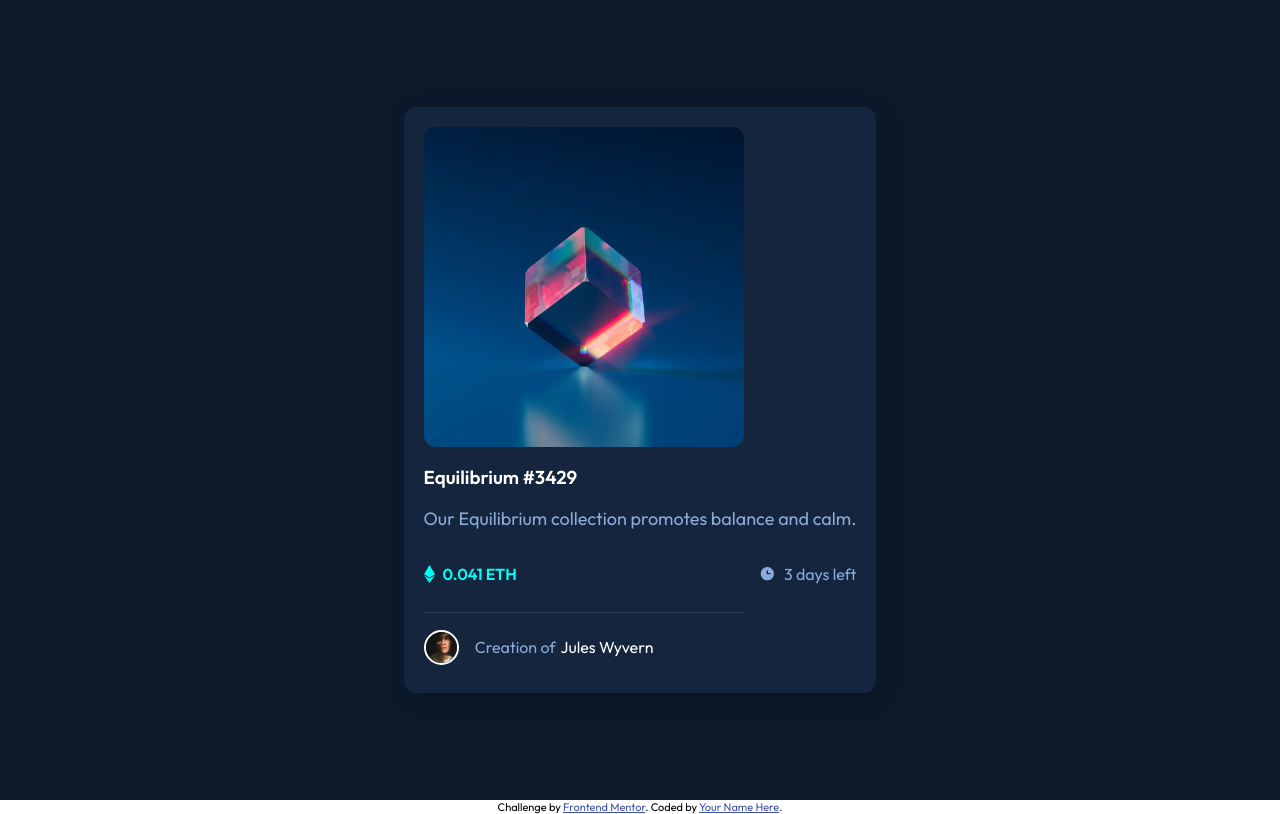
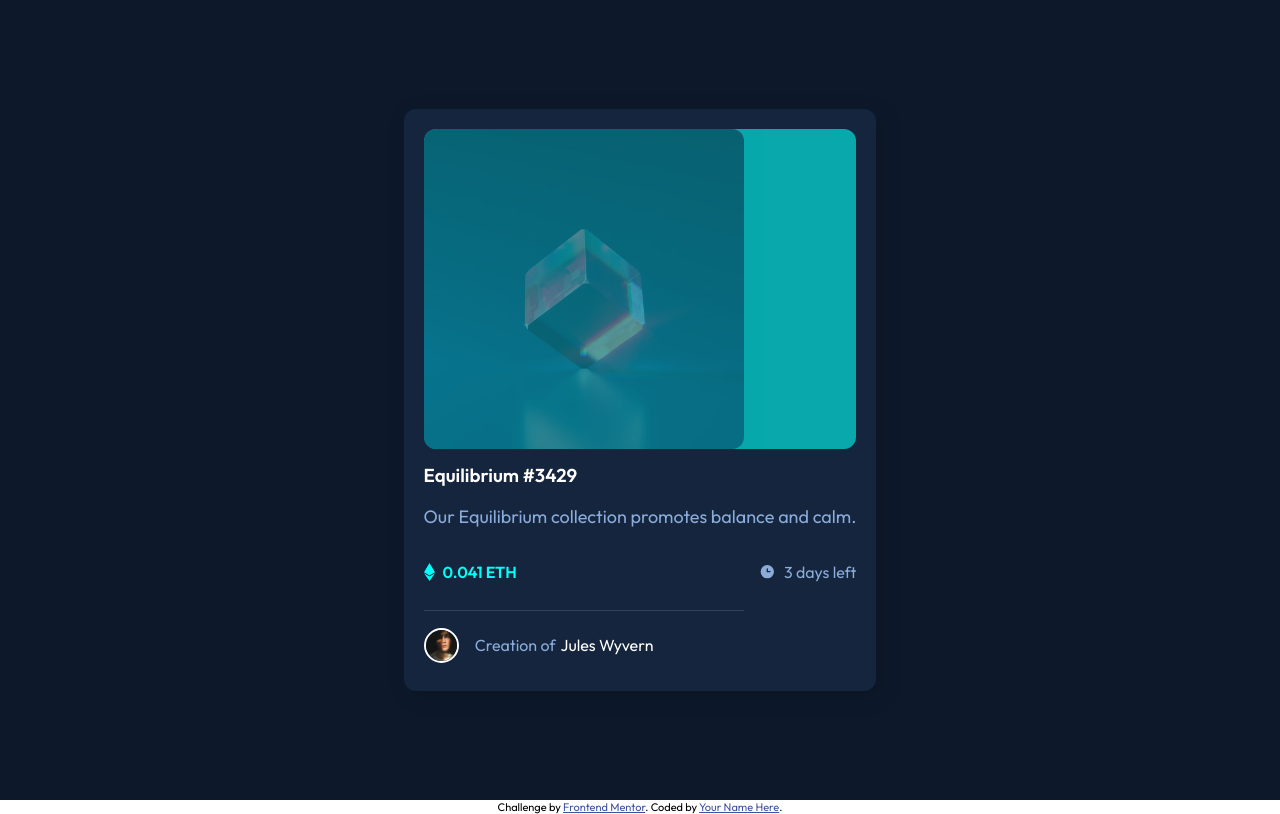
Before and after one commit to ivdevelopment/nft-preview-card, a plain HTML site: page index.html in a window 1280 px wide. In both pictures the pointer is over the picture 583 px from the left and 286 px from the top of the page. Drawn offline with Linux system fonts and the light colour scheme.

Commit message:
Added hover effects

```diff
--- a/css/style.css
+++ b/css/style.css
@@ -41,9 +41,32 @@ h3 {
     margin-top: 0.75em;
 }
 
-header img {
+.image {
     width: 20em;
     border-radius: 0.75em;
+    background: none;
+    opacity: 1;
+}
+
+.image:hover {
+    cursor: pointer;
+    opacity: 0.5;
+}
+
+header {
+    overflow: hidden;
+    border-radius: 0.75em;
+    height: 20em;
+}
+
+header:hover {
+    background: var(--clr-accent);
+    opacity: 0.6;
+}
+
+.card-header h3:hover {
+    color: var(--clr-accent);
+    cursor: pointer;
 }
 
 .card-text p {
@@ -121,3 +144,8 @@ span {
     color: var(--clr-white);
     padding-left: 0.1em;
 }
+
+span:hover {
+    color: var(--clr-accent);
+    cursor: pointer;
+}
--- a/index.html
+++ b/index.html
@@ -30,7 +30,7 @@
     <main>
         <div class="card">
             <header>
-                <img src="images/image-equilibrium.jpg" alt="">
+                <img src="images/image-equilibrium.jpg" alt="" class="image">
             </header>
             <div class="card-header">
                 <h3>Equilibrium #3429</h3>
```
